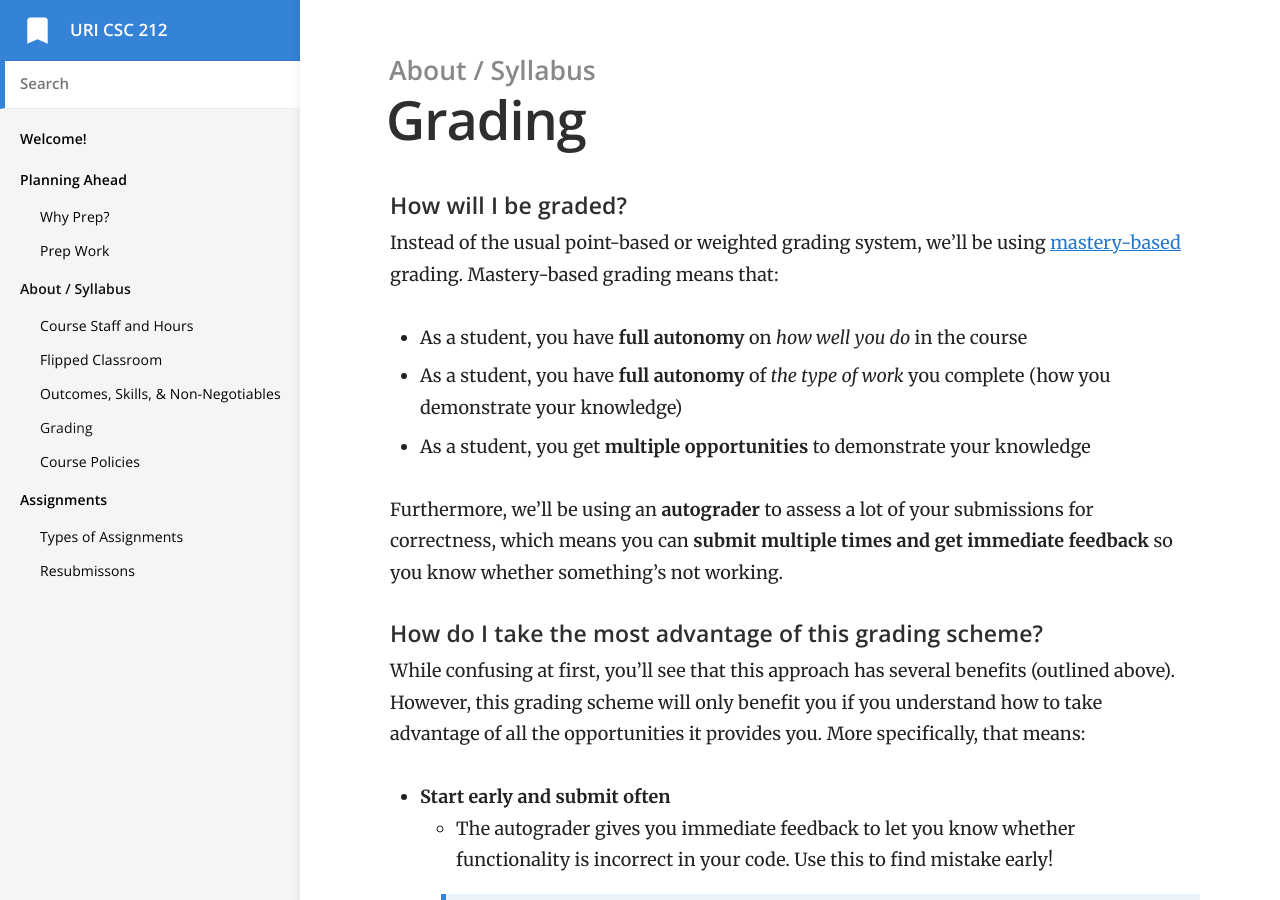
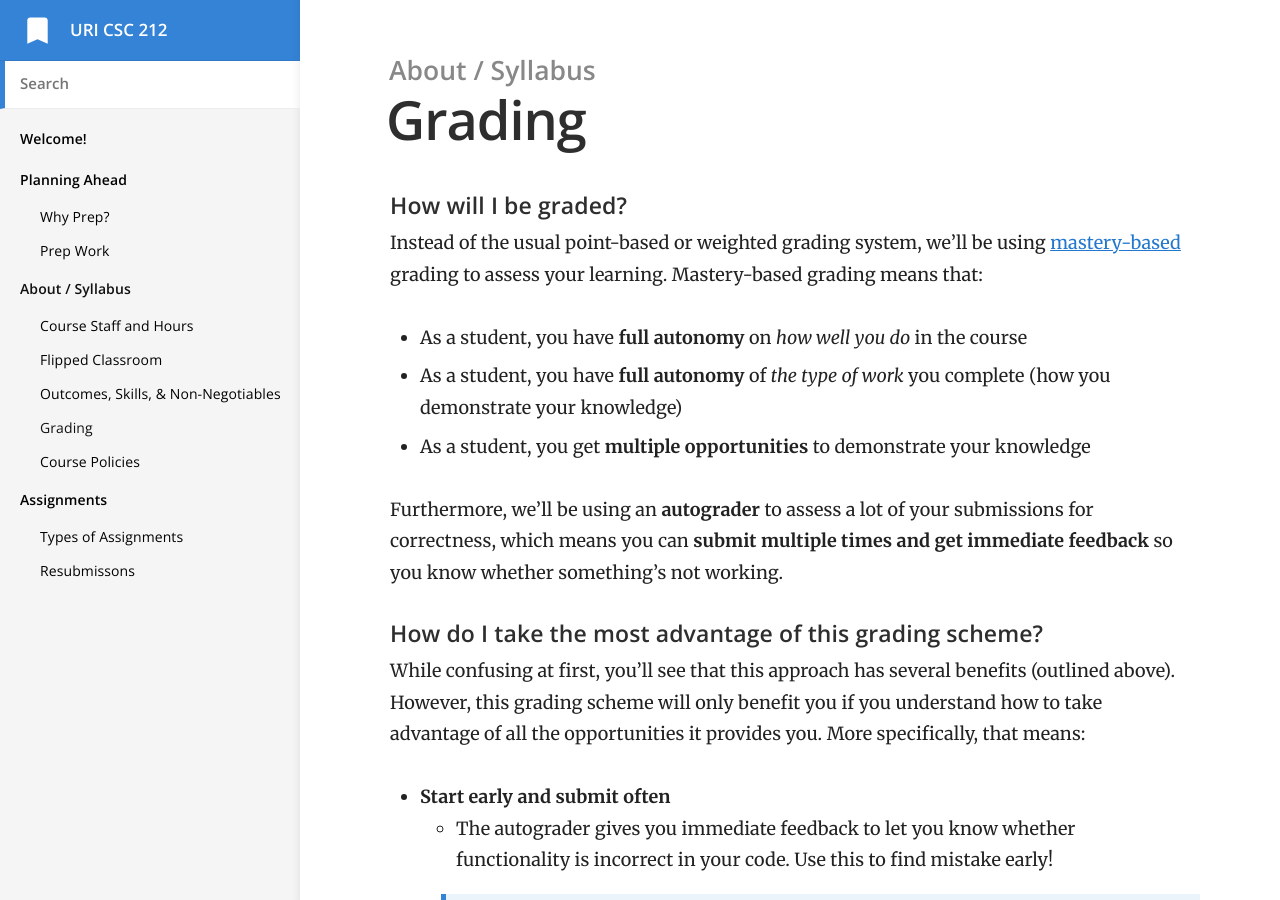
Before and after one commit to vcc-csc212/sp21-archive, a Jekyll site: the page built from _docs/2-about/grading.md, in a window 1280 px wide and 900 px high. Built offline with Jekyll 4.4.1, drawn with Linux system fonts in a browser that asks for light colours.

Commit message:
grading word chage

```diff
--- a/_docs/2-about/grading.md
+++ b/_docs/2-about/grading.md
@@ -5,7 +5,7 @@ order: 3
 permalink: /grading/
 ---
 #### How will I be graded?
-Instead of the usual point-based or weighted grading system, we'll be using [mastery-based](https://hapara.com/blog/mastery-based-grading/) grading. Mastery-based grading means that:
+Instead of the usual point-based or weighted grading system, we'll be using [mastery-based](https://hapara.com/blog/mastery-based-grading/) grading to assess your learning. Mastery-based grading means that:
 - As a student, you have **full autonomy** on *how well you do* in the course
 - As a student, you have **full autonomy** of *the type of work* you complete (how you demonstrate your knowledge)
 - As a student, you get **multiple opportunities** to demonstrate your knowledge
```
